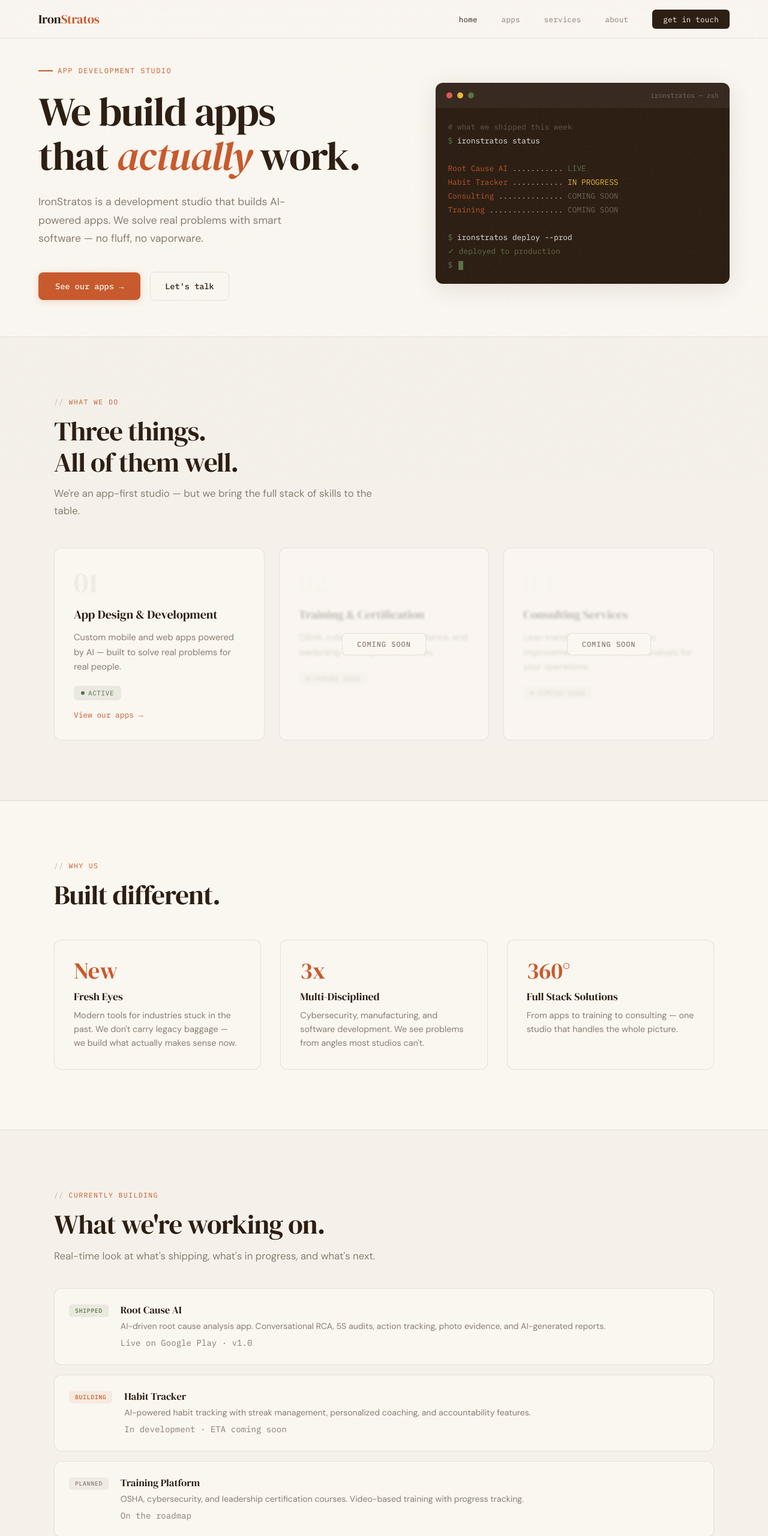
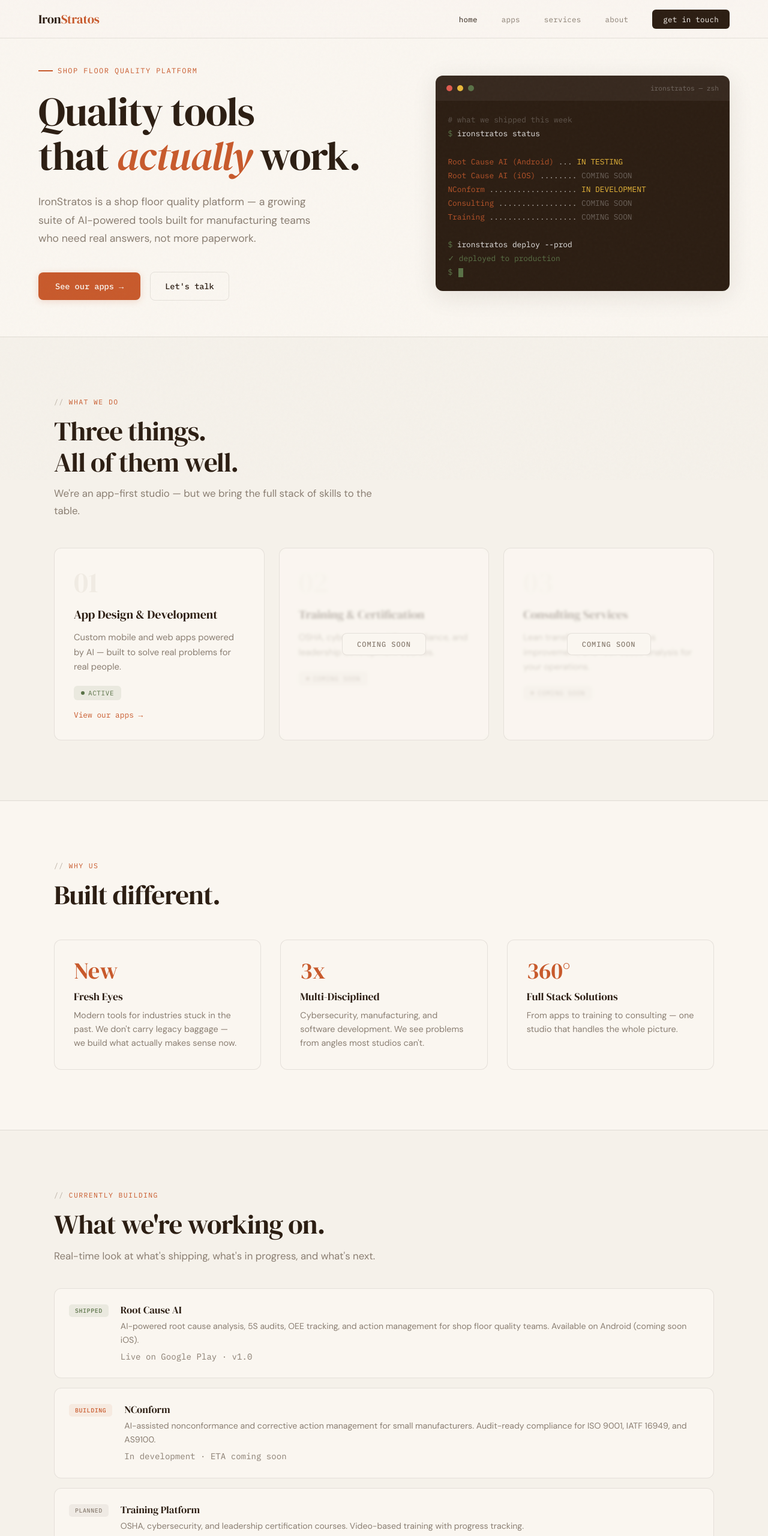
Before and after one commit to Mwood1536/ironstratos-website, a plain HTML site: page index.html in a window 1280 px wide. Shown: the top 2560 px of the page at 60% size. Drawn offline with Linux system fonts and the light colour scheme.

Commit message:
Replace Habit Tracker with NConform, reposition as shop floor quality platform

```diff
--- a/index.html
+++ b/index.html
@@ -3,17 +3,17 @@
 <head>
 <meta charset="UTF-8">
 <meta name="viewport" content="width=device-width, initial-scale=1.0">
-<title>IronStratos — We Build Apps That Work.</title>
+<title>IronStratos — Shop Floor Quality Platform.</title>
 <link rel="canonical" href="https://ironstratos.com/">
 <meta property="og:type" content="website">
-<meta property="og:title" content="IronStratos — We Build Apps That Work.">
-<meta property="og:description" content="IronStratos is a development studio that builds AI-powered apps. Root Cause AI is live on Google Play.">
+<meta property="og:title" content="IronStratos — Shop Floor Quality Platform.">
+<meta property="og:description" content="IronStratos is a shop floor quality platform with AI-powered tools for manufacturing teams — Root Cause AI and NConform.">
 <meta property="og:url" content="https://ironstratos.com/">
 <meta property="og:site_name" content="IronStratos">
 <meta name="twitter:card" content="summary">
-<meta name="twitter:title" content="IronStratos — We Build Apps That Work.">
-<meta name="twitter:description" content="IronStratos is a development studio that builds AI-powered apps.">
-<meta name="description" content="IronStratos is a development studio that builds AI-powered apps. Root Cause AI is live on Google Play.">
+<meta name="twitter:title" content="IronStratos — Shop Floor Quality Platform.">
+<meta name="twitter:description" content="A shop floor quality platform with AI-powered tools for manufacturing teams.">
+<meta name="description" content="IronStratos is a shop floor quality platform with AI-powered tools for manufacturing teams — Root Cause AI and NConform.">
 <link rel="preconnect" href="https://fonts.googleapis.com">
 <link rel="preconnect" href="https://fonts.gstatic.com" crossorigin>
 <link href="https://fonts.googleapis.com/css2?family=DM+Serif+Display:ital@0;1&family=IBM+Plex+Mono:wght@400;500;600&family=DM+Sans:wght@300;400;500;600;700&display=swap" rel="stylesheet">
@@ -717,10 +717,10 @@ footer {
 <section class="hero">
   <div class="hero-layout">
     <div class="hero-text">
-      <p class="hero-label">App Development Studio</p>
-      <h1>We build apps<br>that <em>actually</em> work.</h1>
+      <p class="hero-label">Shop Floor Quality Platform</p>
+      <h1>Quality tools<br>that <em>actually</em> work.</h1>
       <p class="hero-desc">
-        IronStratos is a development studio that builds AI-powered apps. We solve real problems with smart software — no fluff, no vaporware.
+        IronStratos is a shop floor quality platform — a growing suite of AI-powered tools built for manufacturing teams who need real answers, not more paperwork.
       </p>
       <div class="hero-ctas">
         <a href="apps.html" class="btn-primary">See our apps →</a>
@@ -738,10 +738,11 @@ footer {
       <div class="terminal-body">
         <span class="comment"># what we shipped this week</span><br>
         <span class="prompt">$</span> <span class="cmd">ironstratos status</span><br><br>
-        <span class="output">Root Cause AI</span> ........... <span style="color:var(--avocado);">LIVE</span><br>
-        <span class="output">Habit Tracker</span> ........... <span style="color:#e8b73a;">IN PROGRESS</span><br>
-        <span class="output">Consulting</span> .............. <span style="color:rgba(255,255,255,0.3);">COMING SOON</span><br>
-        <span class="output">Training</span> ................ <span style="color:rgba(255,255,255,0.3);">COMING SOON</span><br><br>
+        <span class="output">Root Cause AI (Android)</span> ... <span style="color:#e8b73a;">IN TESTING</span><br>
+        <span class="output">Root Cause AI (iOS)</span> ........ <span style="color:rgba(255,255,255,0.3);">COMING SOON</span><br>
+        <span class="output">NConform</span> ................... <span style="color:#e8b73a;">IN DEVELOPMENT</span><br>
+        <span class="output">Consulting</span> ................. <span style="color:rgba(255,255,255,0.3);">COMING SOON</span><br>
+        <span class="output">Training</span> ................... <span style="color:rgba(255,255,255,0.3);">COMING SOON</span><br><br>
         <span class="prompt">$</span> <span class="cmd">ironstratos deploy --prod</span><br>
         <span style="color:var(--avocado);">✓ deployed to production</span><br>
         <span class="prompt">$</span> <span class="cursor"></span>
@@ -828,15 +829,15 @@ footer {
         <span class="build-status shipped">shipped</span>
         <div class="build-info">
           <h3>Root Cause AI</h3>
-          <p>AI-driven root cause analysis app. Conversational RCA, 5S audits, action tracking, photo evidence, and AI-generated reports.</p>
+          <p>AI-powered root cause analysis, 5S audits, OEE tracking, and action management for shop floor quality teams. Available on Android (coming soon iOS).</p>
           <p class="build-date">Live on Google Play · v1.0</p>
         </div>
       </div>
       <div class="build-item reveal reveal-d2">
         <span class="build-status in-progress">building</span>
         <div class="build-info">
-          <h3>Habit Tracker</h3>
-          <p>AI-powered habit tracking with streak management, personalized coaching, and accountability features.</p>
+          <h3>NConform</h3>
+          <p>AI-assisted nonconformance and corrective action management for small manufacturers. Audit-ready compliance for ISO 9001, IATF 16949, and AS9100.</p>
           <p class="build-date">In development · ETA coming soon</p>
         </div>
       </div>
@@ -888,8 +889,8 @@ footer {
       </div>
       <div class="devlog-card reveal reveal-d4">
         <p class="devlog-date">April 2026</p>
-        <h3>Starting the Habit Tracker</h3>
-        <p>Kicking off our second app. We did deep research into what's missing in the habit tracking space — turns out, a lot.</p>
+        <h3>Starting NConform</h3>
+        <p>Kicking off our second tool — AI-assisted nonconformance and corrective action management for small manufacturers chasing ISO 9001, IATF 16949, and AS9100 audit-readiness.</p>
         <span class="devlog-tag">new project</span>
       </div>
     </div>
```
Also changed, not shown: apps.html (+15 -15 lines).
